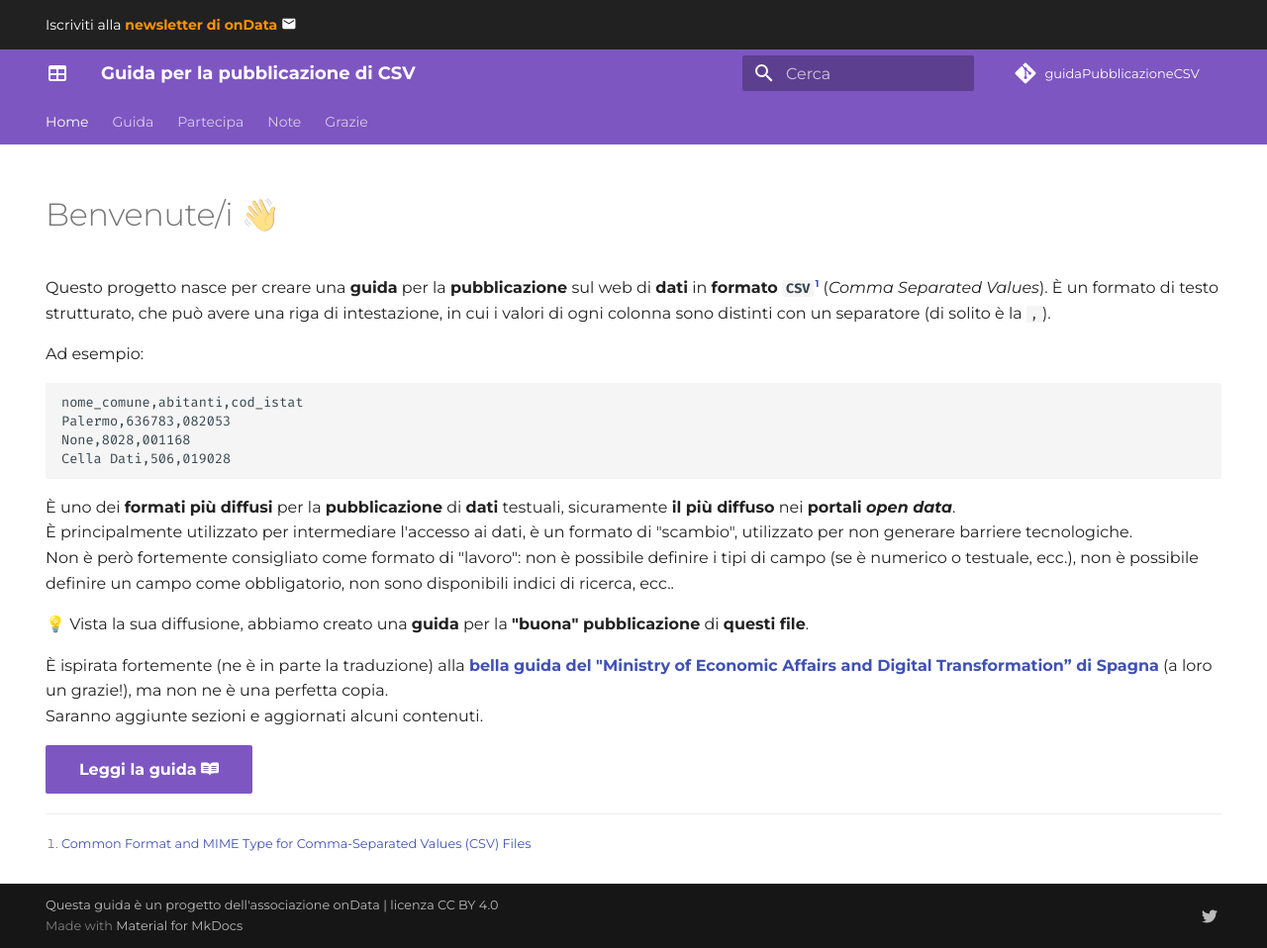
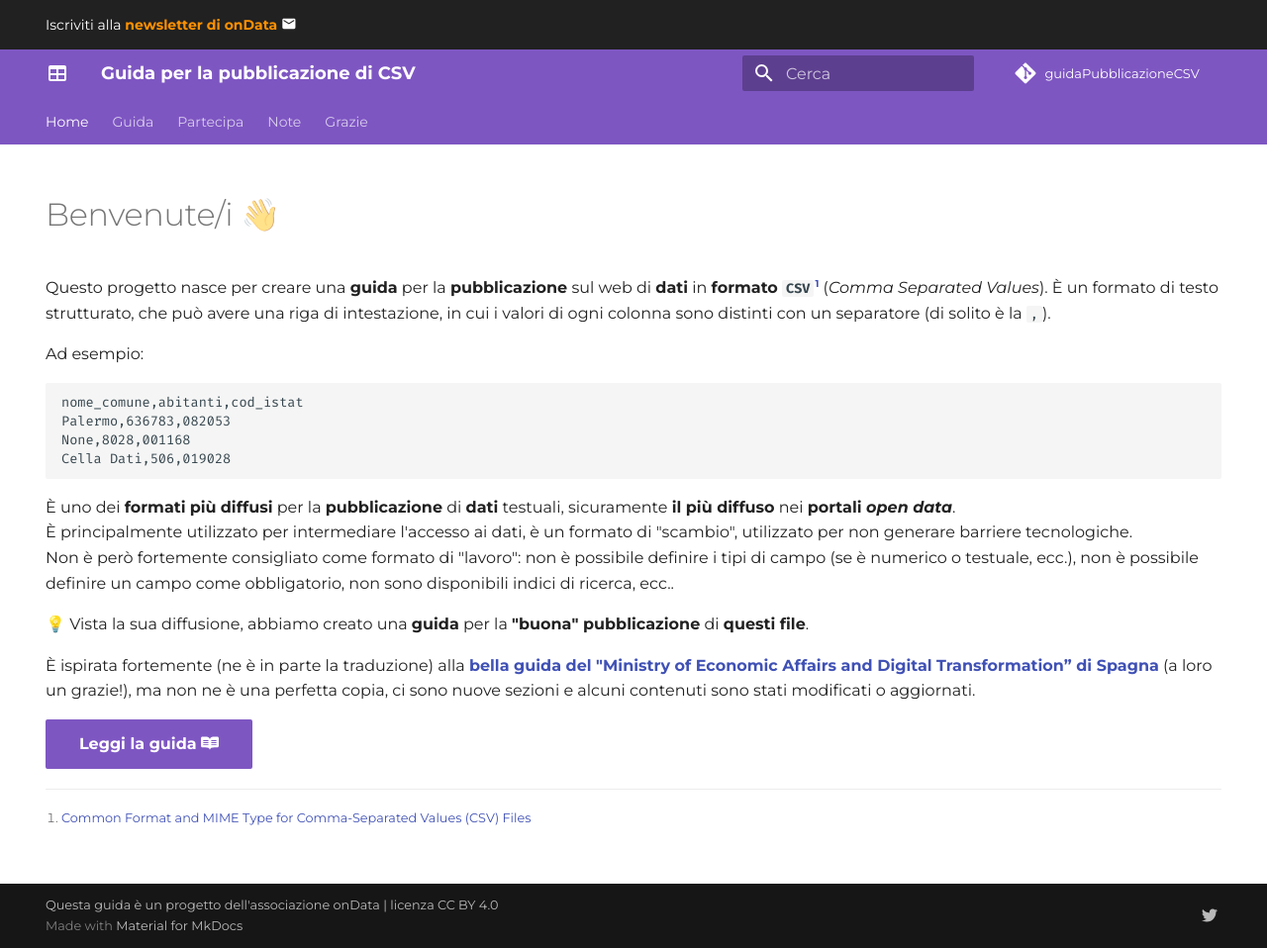
Before and after one commit to ondata/guidaPraticaPubblicazioneCSV, an MkDocs documentation site: the page built from docs/index.md, in a window 1280 px wide and 958 px high. Shown: the whole window at 99% size. Built offline with MkDocs 1.6.1 and Material for MkDocs 9.7.7, drawn with Linux system fonts in a browser that asks for light colours; comment, search, counter and statistics services are not loaded.

```diff
--- a/docs/index.md
+++ b/docs/index.md
@@ -23,8 +23,7 @@ Non è però fortemente consigliato come formato di "lavoro": non è possibile d
 
 💡 Vista la sua diffusione, abbiamo creato una **guida** per la **"buona" pubblicazione** di **questi file**.
 
-È ispirata fortemente (ne è in parte la traduzione) alla [**bella guida del "Ministry of Economic Affairs and Digital Transformation” di Spagna**](https://datos.gob.es/en/documentacion/guia-practica-para-la-publicacion-de-datos-tabulares-en-archivos-csv) (a loro un grazie!), ma non ne è una perfetta copia.<br>
-Saranno aggiunte sezioni e aggiornati alcuni contenuti.
+È ispirata fortemente (ne è in parte la traduzione) alla [**bella guida del "Ministry of Economic Affairs and Digital Transformation” di Spagna**](https://datos.gob.es/en/documentacion/guia-practica-para-la-publicacion-de-datos-tabulares-en-archivos-csv) (a loro un grazie!), ma non ne è una perfetta copia, ci sono nuove sezioni e alcuni contenuti sono stati modificati o aggiornati.<br>
 
 [Leggi la guida :fontawesome-brands-readme:](guida/index.md){ .md-button .md-button--primary }
 
```
